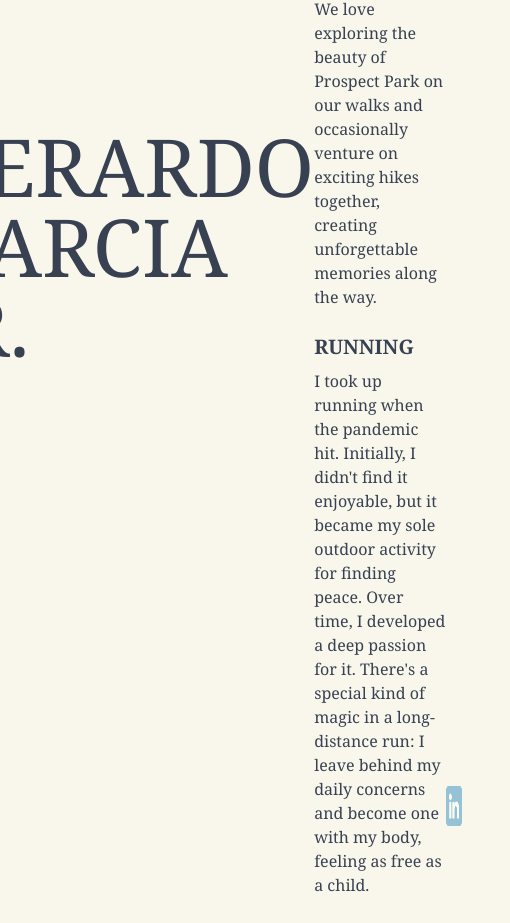
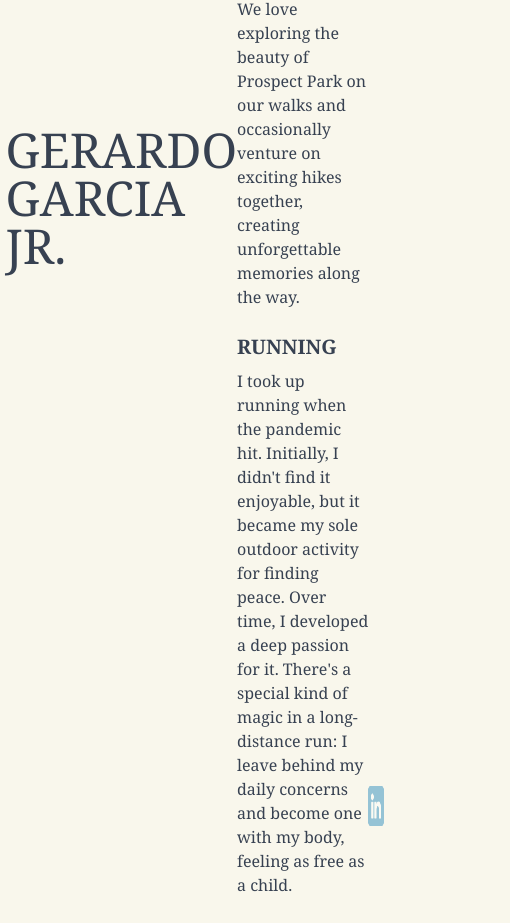
Before and after one commit to gerardjr42/portfolio_Summer2024, a React (Vite) app: page / in a window 390 px wide. Shown: the part 5758-6681 px from the top of the page, 510 px wide, since content can reach past the window. Built offline with nearby package versions, Linux system fonts and the light colour scheme.

Commit message:
media queries for about and vision routes

```diff
--- a/src/pages/Contact.jsx
+++ b/src/pages/Contact.jsx
@@ -5,10 +5,10 @@ function Contact() {
     <>
       <div className="mr-auto flex min-h-screen flex-col items-center justify-start pl-12">
         <div className="mt-24">
-          <h1 className="prose font-serif text-[5rem] font-thin uppercase leading-none">
+          <h1 className="prose font-serif text-5xl font-thin uppercase leading-none sm:text-[5rem]">
             Gerardo
           </h1>
-          <h1 className="prose font-serif text-[5rem] font-thin uppercase leading-none">
+          <h1 className="prose font-serif text-5xl font-thin uppercase leading-none sm:text-[5rem]">
             Garcia Jr.
           </h1>
         </div>
```
